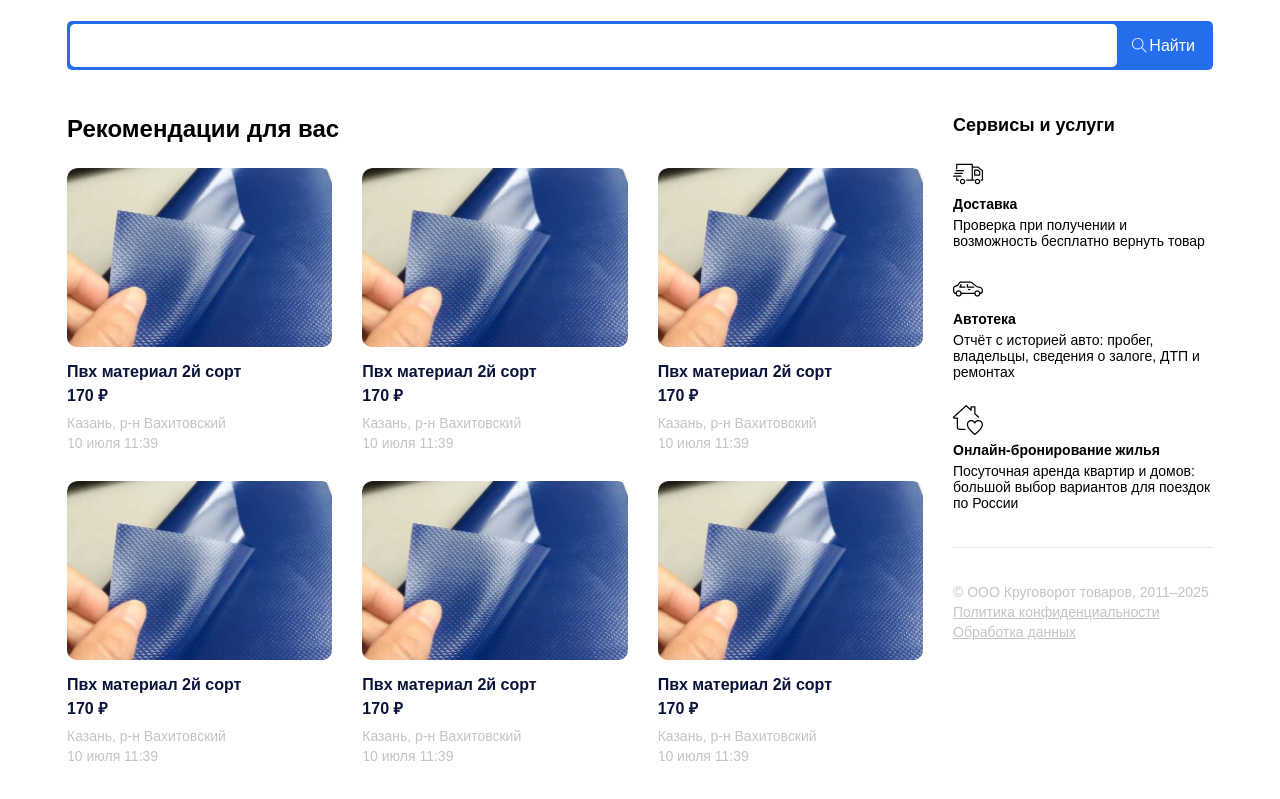
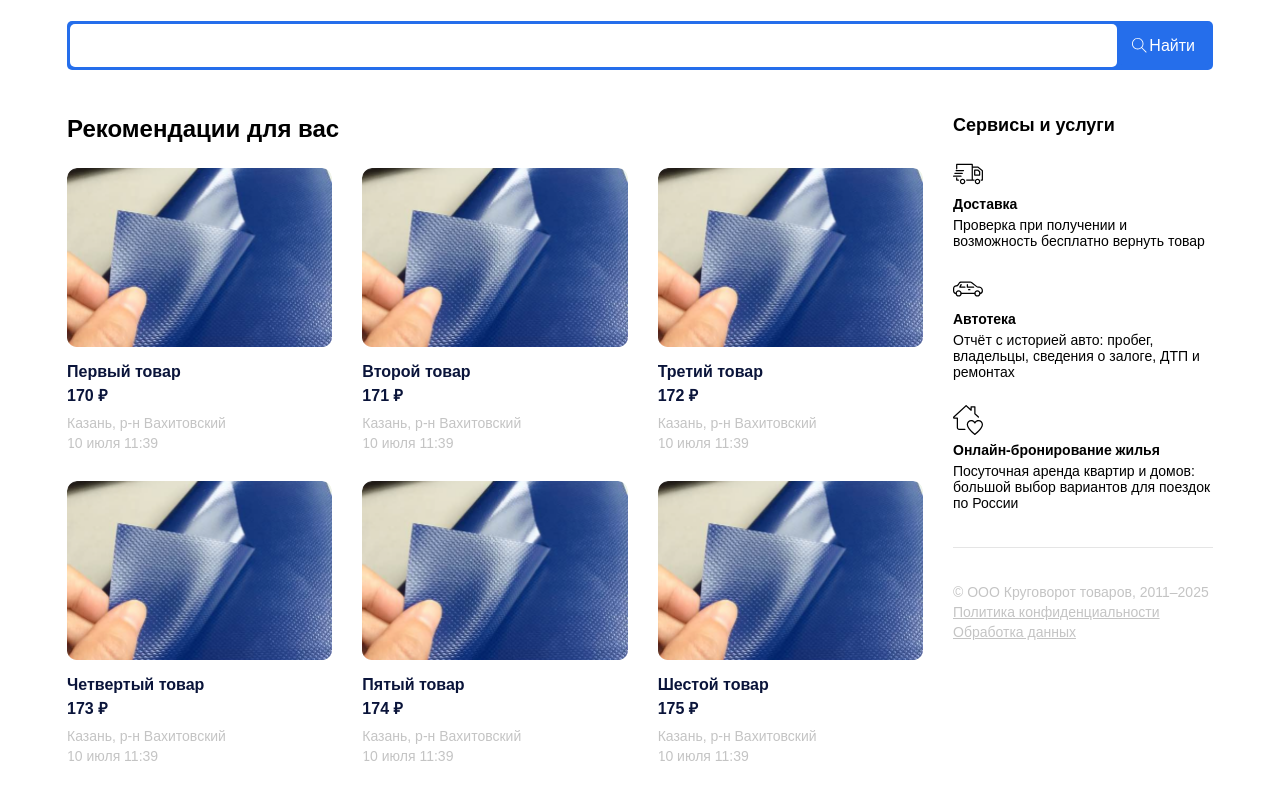
Before and after one commit to ViktorTk/glo_academy_intensive__27.09.2025_01.10.2025, a plain HTML site: page index.html in a window 1280 px wide. Shown: the part 69-868 px from the top of the page. Drawn offline with Linux system fonts and the light colour scheme.

Commit message:
Логика рендера карточек товара и фильтра

```diff
--- a/index.html
+++ b/index.html
@@ -4,6 +4,7 @@
     <meta charset="UTF-8" />
     <meta name="viewport" content="width=device-width, initial-scale=1.0" />
     <link rel="stylesheet" href="./style.css" />
+    <script src="./script.js" defer></script>
     <title>Circul of Goods</title>
   </head>
   <body>
@@ -47,7 +48,7 @@
             <div class="content-main">
               <h2 class="content-main__title">Рекомендации для вас</h2>
               <div class="content-main__list">
-                <a href="./product.html" class="content-main__list-item">
+                <!-- <a href="./product.html" class="content-main__list-item">
                   <div class="content-main__list-item--img">
                     <img src="./image/card-img.png" alt="card-img" />
                   </div>
@@ -148,7 +149,7 @@
                       >10 июля 11:39</span
                     >
                   </div>
-                </a>
+                </a> -->
               </div>
             </div>
             <div class="content-side">
--- /dev/null
+++ b/script.js
@@ -0,0 +1,98 @@
+const searchBtn = document.querySelector('.search-btn')
+const searchInput = document.querySelector('.search-box input')
+const cardWrapper = document.querySelector('.content-main__list')
+
+const cardArray = [
+  {
+    id: 0,
+    title: 'Первый товар',
+    price: '170 ₽',
+    adress: 'Казань, р-н Вахитовский',
+    date: '10 июля 11:39',
+    img: './image/card-img.png',
+  },
+  {
+    id: 1,
+    title: 'Второй товар',
+    price: '171 ₽',
+    adress: 'Казань, р-н Вахитовский',
+    date: '10 июля 11:39',
+    img: './image/card-img.png',
+  },
+  {
+    id: 2,
+    title: 'Третий товар',
+    price: '172 ₽',
+    adress: 'Казань, р-н Вахитовский',
+    date: '10 июля 11:39',
+    img: './image/card-img.png',
+  },
+  {
+    id: 3,
+    title: 'Четвертый товар',
+    price: '173 ₽',
+    adress: 'Казань, р-н Вахитовский',
+    date: '10 июля 11:39',
+    img: './image/card-img.png',
+  },
+  {
+    id: 4,
+    title: 'Пятый товар',
+    price: '174 ₽',
+    adress: 'Казань, р-н Вахитовский',
+    date: '10 июля 11:39',
+    img: './image/card-img.png',
+  },
+  {
+    id: 5,
+    title: 'Шестой товар',
+    price: '175 ₽',
+    adress: 'Казань, р-н Вахитовский',
+    date: '10 июля 11:39',
+    img: './image/card-img.png',
+  },
+]
+
+//---------------------------
+
+const render = (cardList) => {
+  cardWrapper.innerHTML = ''
+
+  cardList.forEach((item) => {
+    cardWrapper.insertAdjacentHTML(
+      'beforeend',
+      `
+        <a href="./product.html" class="content-main__list-item">
+          <div class="content-main__list-item--img">
+            <img src="${item.img}" alt="${item.title}" />
+          </div>
+          <h5 class="content-main__list-item--title">
+            ${item.title}
+          </h5>
+          <strong class="content-main__list-item--price">${item.price}</strong>
+          <div class="content-main__list-item--desc-box">
+            <span class="content-main__list-item--desc">${item.adress}</span>
+            <span class="content-main__list-item--desc">${item.date}</span>
+          </div>
+        </a>
+      `
+    )
+  })
+}
+
+const filtredArray = (array, value) => {
+  return array.filter((item) => {
+    return item.title.includes(value) || item.price.includes(value)
+  })
+}
+
+//---------------------------
+
+cardWrapper.style.justifyContent = 'flex-start'
+cardWrapper.style.gap = '30px'
+
+render(cardArray)
+
+searchBtn.addEventListener('click', () => {
+  render(filtredArray(cardArray, searchInput.value))
+})
```
Also changed, not shown: product.html (+1 -0 lines).
